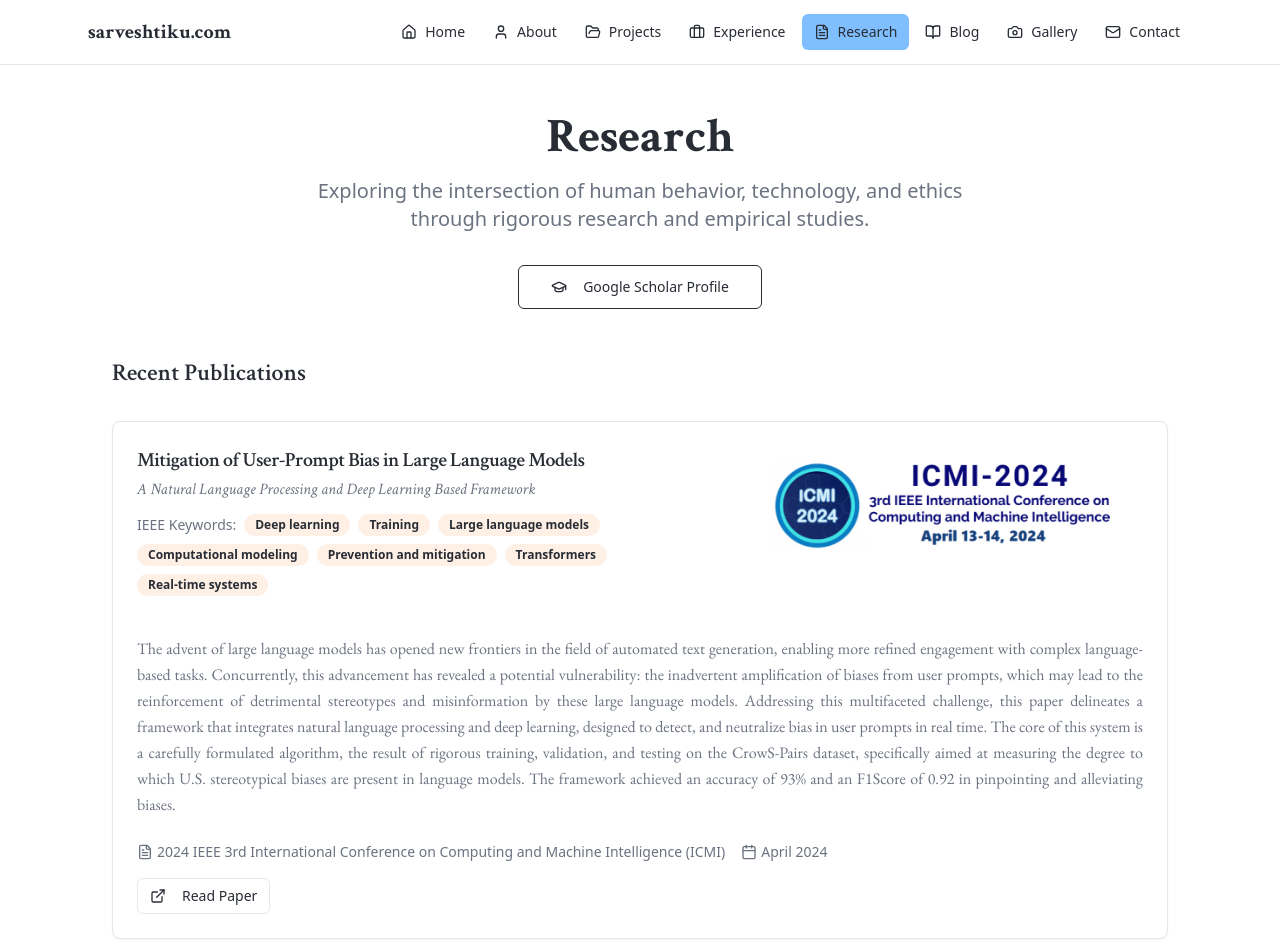
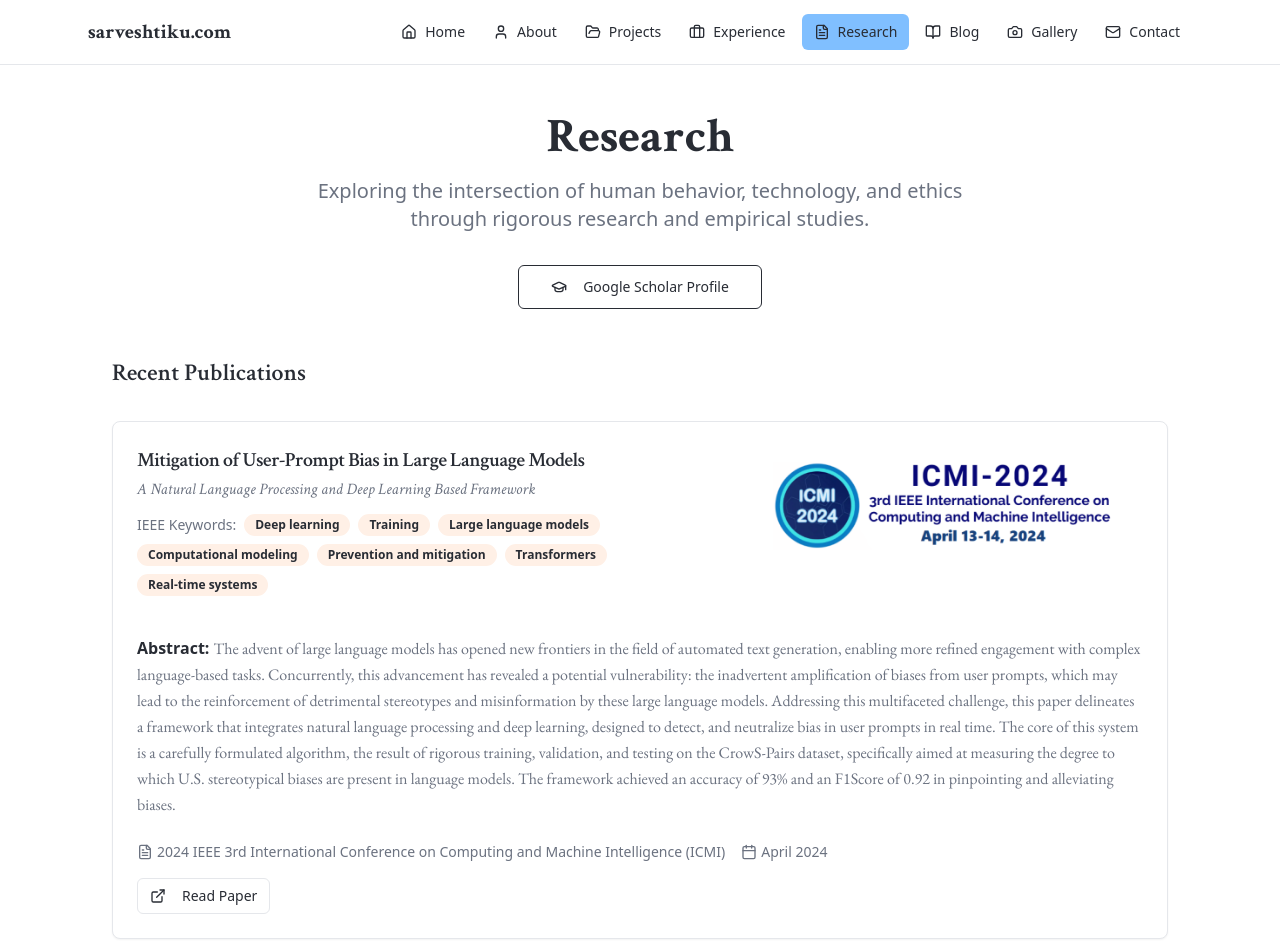
Before and after one commit to sarveshtiku/Personal-Portfolio-2025, a React (Vite) app: page /research in a window 1280 px wide. Shown: the top 952 px of the page. Built offline with nearby package versions, Linux system fonts and the light colour scheme.

Commit message:
Add "Abstract:" prefix
Prefix the abstract with "Abstract:".

```diff
--- a/src/pages/Research.tsx
+++ b/src/pages/Research.tsx
@@ -107,9 +107,12 @@ export default function Research() {
                 )}
               </CardHeader>
               <CardContent className="space-y-4">
-                <p className="text-academic-gray leading-relaxed text-justify font-garamond">
-                  {paper.abstract}
-                </p>
+                <div>
+                  <span className="font-semibold text-primary">Abstract: </span>
+                  <span className="text-academic-gray leading-relaxed text-justify font-garamond">
+                    {paper.abstract}
+                  </span>
+                </div>
 
                 {/* Conference Info */}
                 <div className="flex items-center gap-4 text-sm text-academic-gray pt-2">
```
